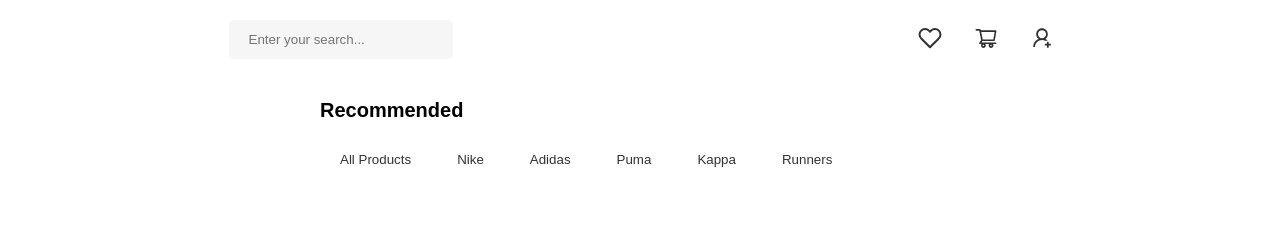
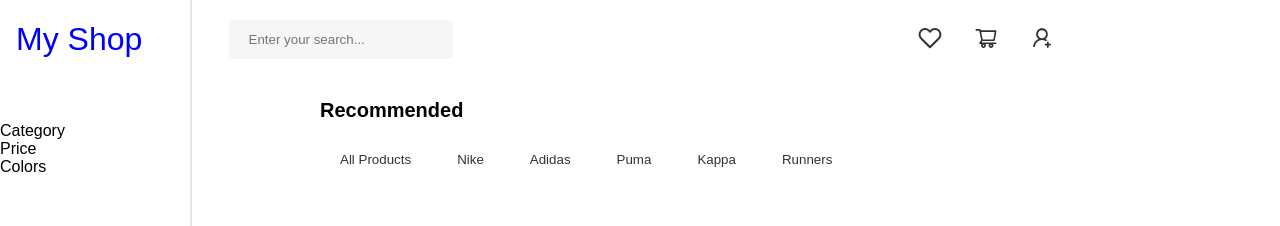
Before and after one commit to PetarMirchev/E-Commerce-Search-and-Filtering-System-with-React, a React (Create React App) app in the folder client/: page / in a window 1280 px wide. Shown: the top 226 px of the page. Built offline with nearby package versions, Linux system fonts and the light colour scheme.

Commit message:
add sidebar
add sidebar + style

```diff
--- a/client/src/App.jsx
+++ b/client/src/App.jsx
@@ -2,10 +2,12 @@ import './App.css';
 import Navbar from './Navbar/Navbar';
 import Products from './Products/Products';
 import Recommended from './Recommended/Recommended';
+import Sidebar from './Sidebar/Sidebar';
 
 function App() {
   return (
       <>
+        <Sidebar/>
         <Navbar/>
         <Recommended/>
         <Products/>
--- a/client/src/Sidebar/Category/Category.jsx
+++ b/client/src/Sidebar/Category/Category.jsx
@@ -4,6 +4,7 @@ import "./category.css";
 const Category = () => {
   return (
     <div>Category</div>
+
   )
 }
 
--- /dev/null
+++ b/client/src/Sidebar/Sidebar.jsx
@@ -0,0 +1,23 @@
+import React from 'react';
+import "./sidebar.css";
+import Category from './Category/Category';
+import Price from './Price/Price';
+import Colors from './Colors/Colors';
+
+const Sidebar = () => {
+  return (
+    <>
+    <div className='sidebar'>
+      <div className="logo-container">
+        <h1>My Shop</h1>
+      </div>
+
+      <Category/>
+      <Price/>
+      <Colors/>
+    </div>
+    </>
+  )
+}
+
+export default Sidebar;
--- /dev/null
+++ b/client/src/Sidebar/sidebar.css
@@ -0,0 +1,20 @@
+.sidebar {
+    width: 15%;
+    position: fixed;
+    height: 100%;
+    border-right: 2px solid #e5e5e5;
+    z-index: 3;
+    flex-direction: column;
+    align-items: center;
+}
+
+.logo-container {
+    margin-bottom: 4rem;
+}
+
+.logo-container>h1 {
+    margin-top: 1.3rem;
+    margin-left: 1rem;
+    font-weight: 500;
+    color: blue;
+}
```
